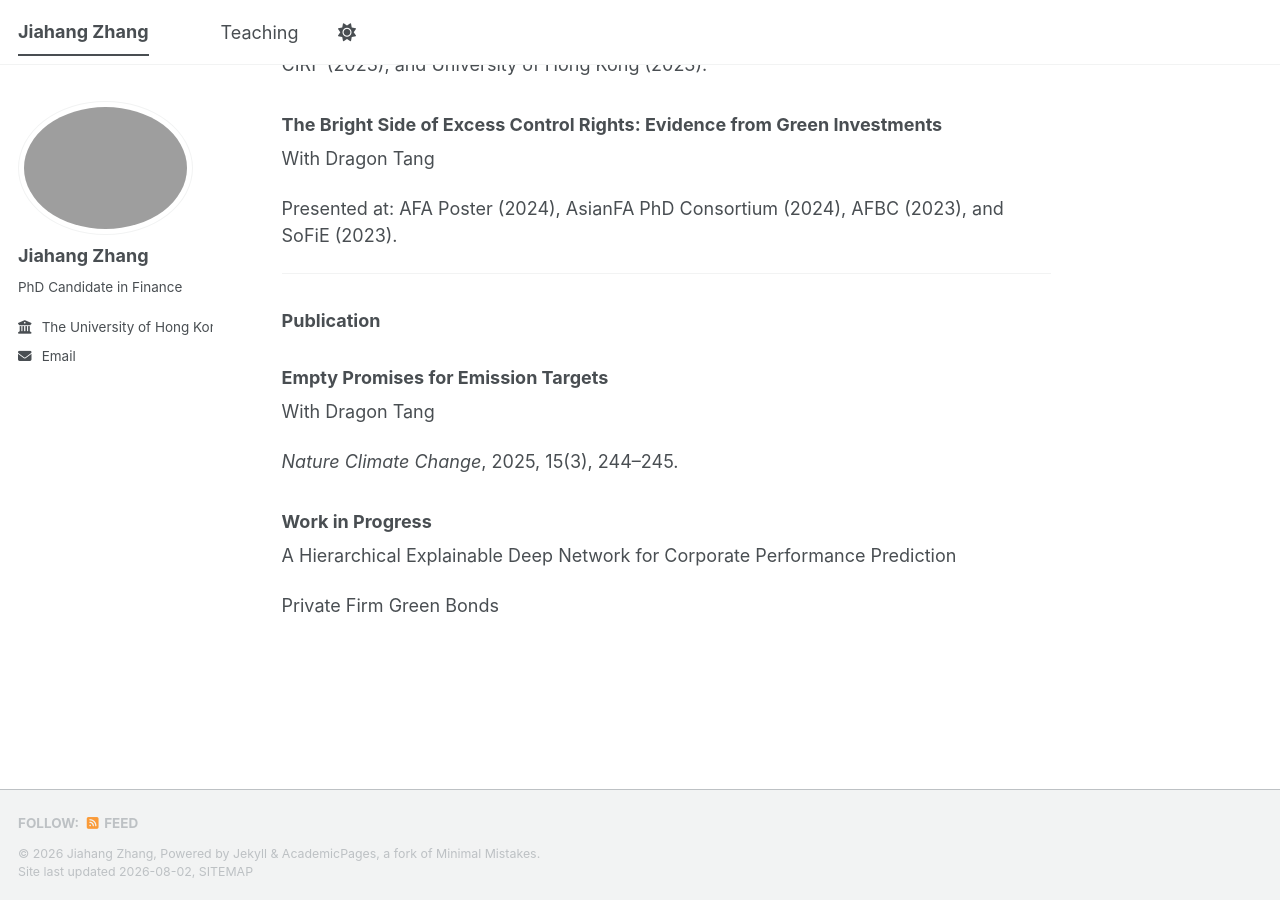
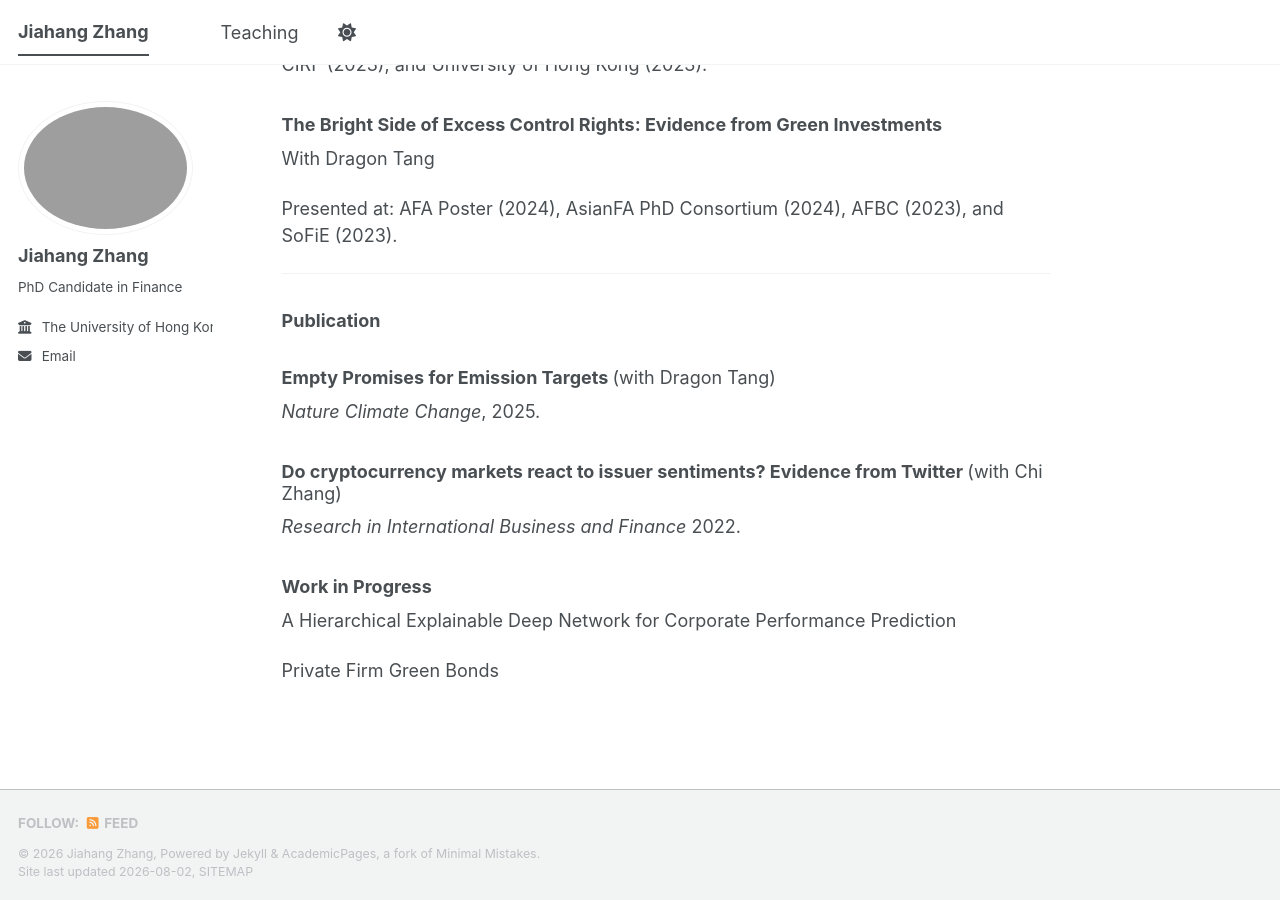
Before and after one commit to joannazhang88/joannazhang88.github.io, a Jekyll site: the page built from _pages/about.md, in a window 1280 px wide and 900 px high, scrolled down 959 px. Built offline with Jekyll 4.4.1, drawn with Linux system fonts in a browser that asks for light colours; a style sheet for code colours, icons or effects is not loaded.

Commit message:
Update about.md

```diff
--- a/_pages/about.md
+++ b/_pages/about.md
@@ -45,11 +45,13 @@ Presented at: AFA Poster (2024), AsianFA PhD Consortium (2024), AFBC (2023), and
 
 ### Publication
 
-### Empty Promises for Emission Targets
+### Empty Promises for Emission Targets <span style="font-weight: normal;">(with Dragon Tang)</span>
 
-With Dragon Tang
+*Nature Climate Change*, 2025.
 
-*Nature Climate Change*, 2025, 15(3), 244–245.
+### Do cryptocurrency markets react to issuer sentiments? Evidence from Twitter <span style="font-weight: normal;">(with Chi Zhang)</span>
+
+*Research in International Business and Finance* 2022.
 
 ### Work in Progress
 
```
